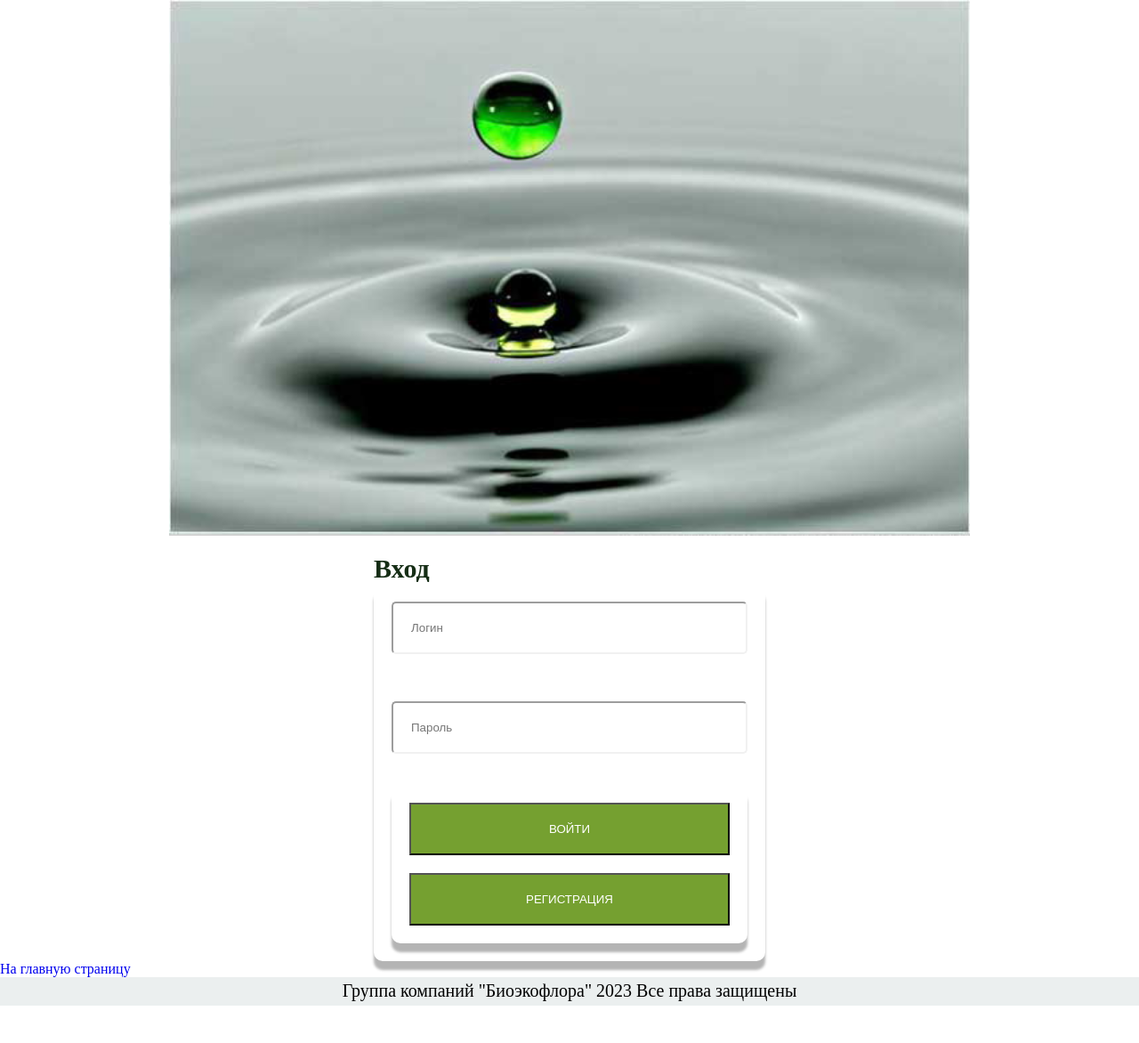
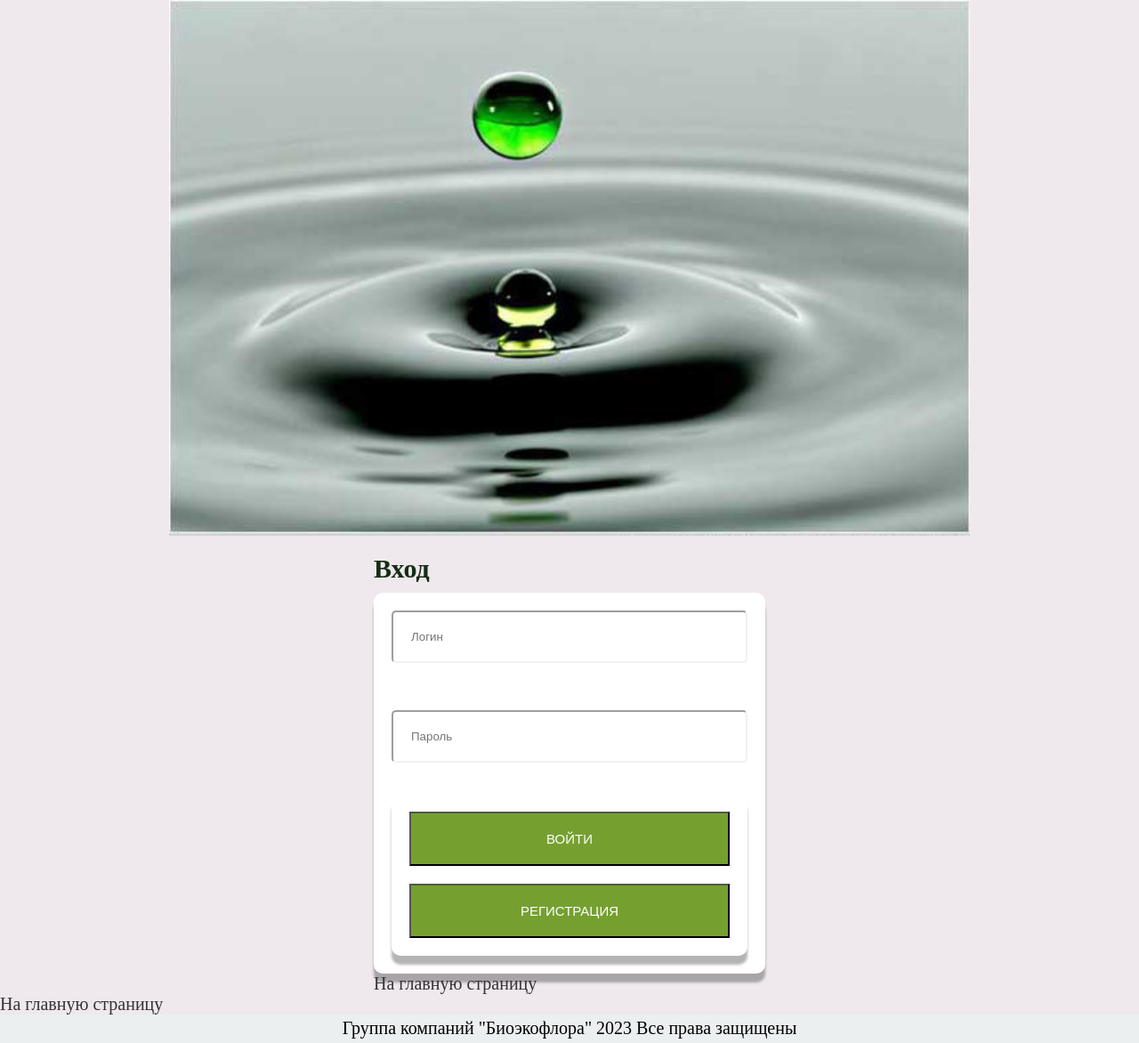
Before and after one commit to ducha2112/myFirstPHPsqlite, a PHP site: page /enter.php in a window 1280 px wide. Shown: the whole page at 89% size. Before the commit the page ends 1130 px from the top, so only its background shows below. Run offline with PHP 8.4, Linux system fonts and the light colour scheme.

Commit message:
'update'

```diff
--- a/Style/style.css
+++ b/Style/style.css
@@ -10,6 +10,9 @@
 }
 html, body{
     height: 100%;
+}
+body {
+    background: #efe8ed;
 }
 .wrapper{
     margin: 0 auto;
--- a/Style/style_admin.css
+++ b/Style/style_admin.css
@@ -12,6 +12,9 @@ html, body{
     height: 100%;
     background-color: #be856d;
     text-align: center;
+}
+body {
+    background: #efe8ed;
 }
 @import url('https://fonts.googleapis.com/css?family=Ubuntu+Condensed');
 .wrapper{
--- a/Style/style_admin_news.css
+++ b/Style/style_admin_news.css
@@ -13,6 +13,9 @@ html, body{
     height: 100%;
     background-color: #be856d;
     text-align: center;
+}
+body {
+    background: #efe8ed;
 }
 
 /*@import url('https://fonts.googleapis.com/css?family=Ubuntu+Condensed');*/
--- a/Style/style_cabinet.css
+++ b/Style/style_cabinet.css
@@ -1,4 +1,6 @@
-
+body {
+    background: #efe8ed;
+}
 main{
     text-align: center;
     position: relative;
--- a/Style/style_contacts.css
+++ b/Style/style_contacts.css
@@ -1,3 +1,7 @@
+body {
+    background: #efe8ed;
+}
+
 .contacts{
 
     /*flex-direction: column;*/
--- a/Style/style_enter.css
+++ b/Style/style_enter.css
@@ -9,6 +9,9 @@
 }
 html, body{
     height: 100%;
+}
+body {
+    background: #efe8ed;
 }
 
 /*body {*/
@@ -63,6 +66,8 @@ form  button, button a {
     background-color: rgb(117, 160, 48);
     color: rgb(255, 255, 255);
     text-transform: uppercase;
+    font-size: 15px;
+
 }
 form {
 
@@ -80,6 +85,7 @@ form {
 h1{
     color: #152d15;
     font-size: 30px;
+    margin-bottom: 10px;
 }
 .data{
     line-height: 30px;
@@ -92,3 +98,9 @@ h1{
 .data span{
     font-size: 20px;
 }
+
+a{
+    color: #333;
+    font-size: 20px;
+    margin-top: 20px;
+}
--- a/Style/style_news.css
+++ b/Style/style_news.css
@@ -8,6 +8,9 @@
     padding: 0;
     margin: 0;
     border: 0;
+}
+body {
+    background: #efe8ed;
 }
 .top{
     display: flex;
--- a/enter.php
+++ b/enter.php
@@ -176,7 +176,9 @@ function show_form( $errors = [], $input = [] ){
 
 
       </div>
+      <a href="index.php">На главную страницу</a>
        </section>
+
    </div>
 
           <script src="script.js"></script>
--- a/register.php
+++ b/register.php
@@ -246,6 +246,7 @@ function show_form( $errors = [], $input = [] ){
         </form>
 
       </div>
+      <a href="index.php">На главную страницу</a>
        </section>
    </div>
 
```
Also changed, not shown: Style/style_register.css (+11 -2 lines), images/news/2264799_1644988282_7-fikiwiki-com-p-krasivie-kartinki-prirodi-na-rabochii-stol-8.jpg (added), Дампы БД/sqlite/news.sql.
